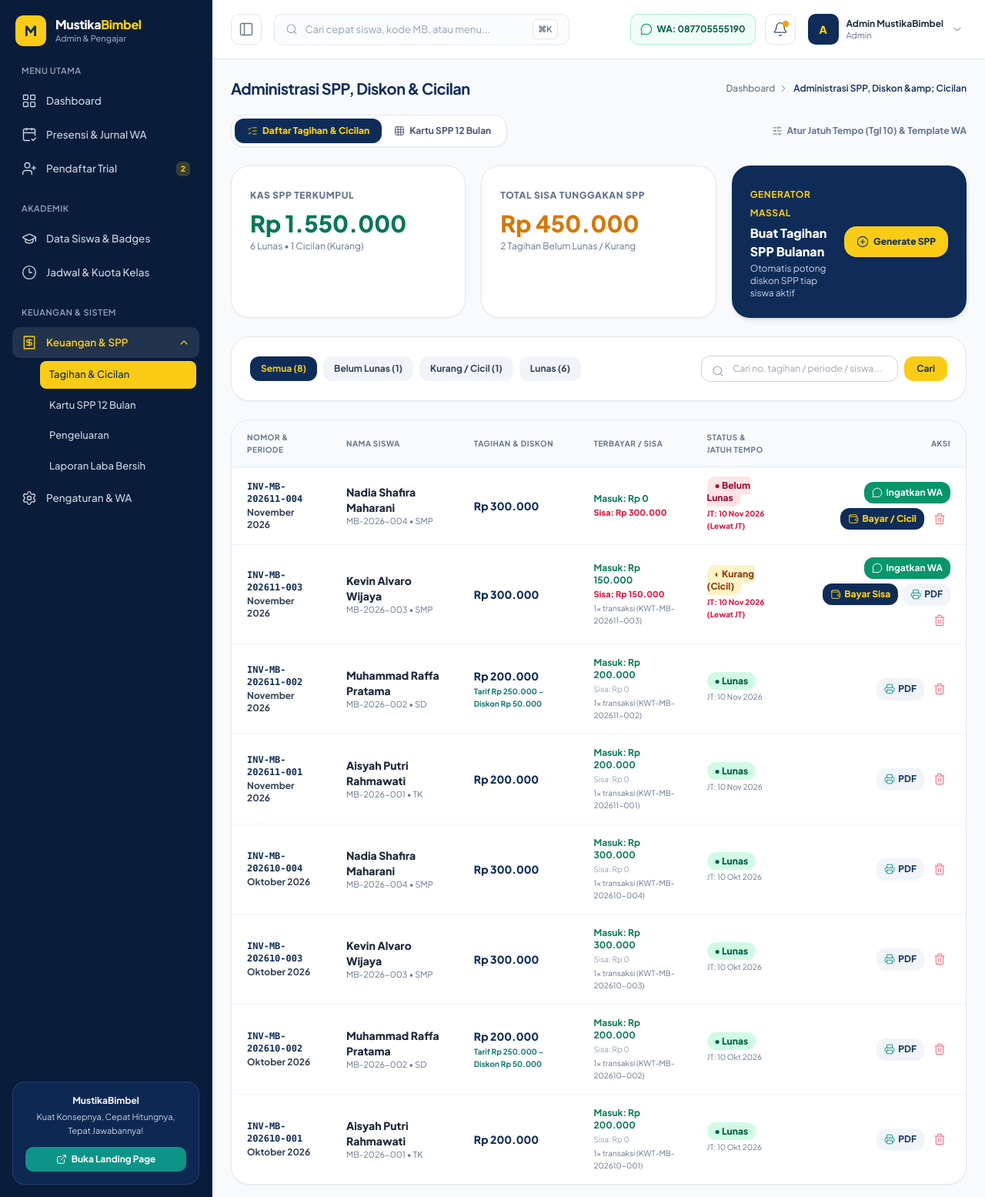
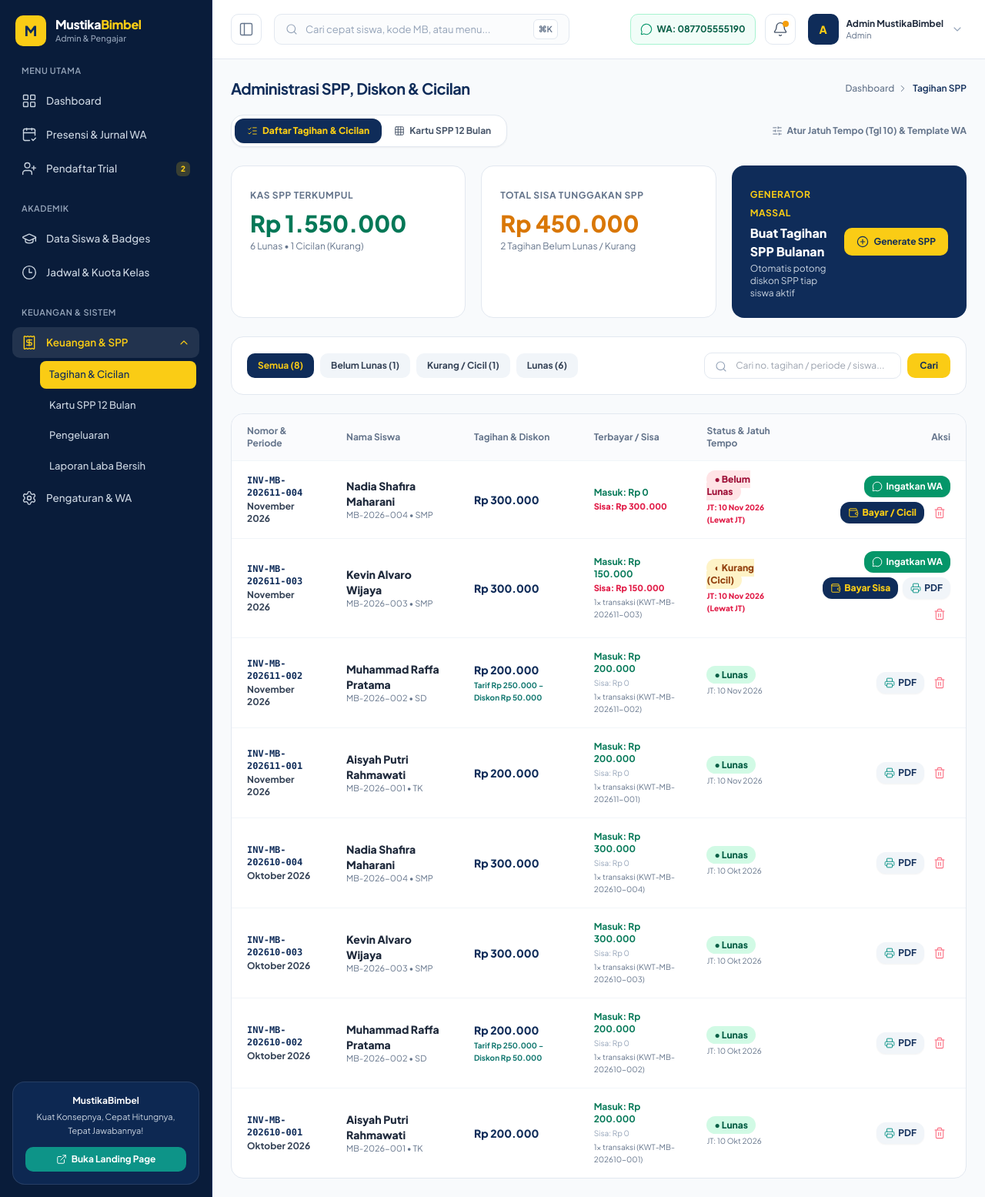
Before and after one commit to LuthfiMirza/mustika-bimbel, a Laravel app: page /admin/invoices in a window 1280 px wide. Shown: the whole page at 77% size. Run offline with Laravel 12, Linux system fonts and the light colour scheme; a user stored in the database is signed in; data comes from the database, SQL or seed files in the repository; some libraries are stand-ins or nearby versions.

Commit message:
style(finance): standardize invoices, expenses, reports, and settings with TailAdmin UI

```diff
--- a/resources/views/admin/invoices/card.blade.php
+++ b/resources/views/admin/invoices/card.blade.php
@@ -1,7 +1,8 @@
 @extends('layouts.admin')
 
 @section('title', 'Kartu SPP 12 Bulan — MustikaBimbel')
-@section('header_title', 'Kartu SPP Siswa 12 Bulan & Reminder Tunggakan')
+@section('header_title', 'Kartu SPP Siswa 12 Bulan')
+@section('breadcrumb', 'Kartu SPP 12 Bulan')
 
 @section('content')
 <div class="space-y-6">
@@ -49,7 +50,7 @@
     </div>
 
     <!-- 12-Month Matrix Card Table -->
-    <div class="bg-white rounded-3xl shadow-sm border border-slate-200 overflow-hidden">
+    <div class="bg-white rounded-2xl border border-slate-200 overflow-hidden">
         <div class="overflow-x-auto">
             <table class="w-full text-left text-xs text-slate-700 border-collapse">
                 <thead class="bg-[#0F2C59] text-white text-[10px] uppercase tracking-wider font-extrabold">
--- a/resources/views/admin/invoices/index.blade.php
+++ b/resources/views/admin/invoices/index.blade.php
@@ -2,6 +2,7 @@
 
 @section('title', 'Manajemen Tagihan SPP & Kwitansi — MustikaBimbel')
 @section('header_title', 'Administrasi SPP, Diskon & Cicilan')
+@section('breadcrumb', 'Tagihan SPP')
 
 @section('content')
 <div class="space-y-6"
@@ -59,30 +60,30 @@
 
     <!-- Top KPI Financial Cards -->
     <div class="grid grid-cols-1 sm:grid-cols-3 gap-5">
-        <div class="bg-white rounded-3xl p-6 shadow-sm border border-slate-200">
-            <span class="text-xs font-extrabold uppercase tracking-wider text-slate-500">Kas SPP Terkumpul</span>
+        <div class="bg-white rounded-2xl p-5 md:p-6 border border-slate-200">
+            <span class="text-xs font-bold uppercase tracking-wider text-slate-500">Kas SPP Terkumpul</span>
             <div class="text-2xl sm:text-3xl font-extrabold text-emerald-700 mt-2">
                 Rp {{ number_format($paidSum, 0, ',', '.') }}
             </div>
             <p class="text-xs text-slate-500 mt-1">{{ $paidCount }} Lunas &bull; {{ $partialCount }} Cicilan (Kurang)</p>
         </div>
 
-        <div class="bg-white rounded-3xl p-6 shadow-sm border border-slate-200">
-            <span class="text-xs font-extrabold uppercase tracking-wider text-slate-500">Total Sisa Tunggakan SPP</span>
+        <div class="bg-white rounded-2xl p-5 md:p-6 border border-slate-200">
+            <span class="text-xs font-bold uppercase tracking-wider text-slate-500">Total Sisa Tunggakan SPP</span>
             <div class="text-2xl sm:text-3xl font-extrabold text-amber-600 mt-2">
                 Rp {{ number_format($unpaidSum, 0, ',', '.') }}
             </div>
             <p class="text-xs text-slate-500 mt-1">{{ $unpaidCount + $partialCount }} Tagihan Belum Lunas / Kurang</p>
         </div>
 
-        <div class="bg-[#0F2C59] text-white rounded-3xl p-6 shadow-md flex items-center justify-between gap-4">
+        <div class="bg-[#0F2C59] text-white rounded-2xl p-5 md:p-6 flex items-center justify-between gap-4">
             <div>
                 <span class="text-xs font-bold uppercase tracking-wider text-[#FACC15]">Generator Massal</span>
                 <h3 class="text-base font-extrabold mt-1">Buat Tagihan SPP Bulanan</h3>
                 <p class="text-xs text-slate-300 mt-0.5">Otomatis potong diskon SPP tiap siswa aktif</p>
             </div>
             <button type="button" @click="generateModalOpen = true"
-                    class="px-4 py-3 rounded-2xl bg-[#FACC15] hover:bg-[#FFD100] text-[#0F2C59] text-xs font-extrabold shadow-md shrink-0 flex items-center gap-1.5 transition-all">
+                    class="px-4 py-2.5 rounded-[10px] bg-[#FACC15] hover:bg-[#FFD100] text-[#0F2C59] text-xs font-bold shrink-0 flex items-center gap-1.5 transition-all">
                 <i data-lucide="plus-circle" class="w-4 h-4"></i>
                 <span>Generate SPP</span>
             </button>
@@ -90,36 +91,36 @@
     </div>
 
     <!-- Filter & Search Bar -->
-    <div class="bg-white rounded-3xl p-6 shadow-sm border border-slate-200">
+    <div class="bg-white rounded-2xl p-5 border border-slate-200">
         <form method="GET" action="{{ route('admin.invoices.index') }}" class="flex flex-col md:flex-row items-center justify-between gap-4">
             <div class="flex flex-wrap items-center gap-2">
                 <a href="{{ route('admin.invoices.index', ['search' => $search]) }}"
-                   class="px-3.5 py-2 rounded-xl text-xs font-bold {{ $statusFilter === null ? 'bg-[#0F2C59] text-[#FACC15]' : 'bg-slate-100 text-slate-700 hover:bg-slate-200' }}">
+                   class="px-3.5 py-2 rounded-[10px] text-xs font-bold {{ $statusFilter === null ? 'bg-[#0F2C59] text-[#FACC15]' : 'bg-slate-100 text-slate-700 hover:bg-slate-200' }}">
                     Semua ({{ $totalInvoicesCount }})
                 </a>
                 <a href="{{ route('admin.invoices.index', ['status' => 'Belum Lunas', 'search' => $search]) }}"
-                   class="px-3.5 py-2 rounded-xl text-xs font-bold {{ $statusFilter === 'Belum Lunas' ? 'bg-rose-600 text-white' : 'bg-slate-100 text-slate-700 hover:bg-slate-200' }}">
+                   class="px-3.5 py-2 rounded-[10px] text-xs font-bold {{ $statusFilter === 'Belum Lunas' ? 'bg-rose-600 text-white' : 'bg-slate-100 text-slate-700 hover:bg-slate-200' }}">
                     Belum Lunas ({{ $unpaidCount }})
                 </a>
                 <a href="{{ route('admin.invoices.index', ['status' => 'Kurang', 'search' => $search]) }}"
-                   class="px-3.5 py-2 rounded-xl text-xs font-bold {{ $statusFilter === 'Kurang' ? 'bg-amber-500 text-white' : 'bg-slate-100 text-slate-700 hover:bg-slate-200' }}">
+                   class="px-3.5 py-2 rounded-[10px] text-xs font-bold {{ $statusFilter === 'Kurang' ? 'bg-amber-500 text-white' : 'bg-slate-100 text-slate-700 hover:bg-slate-200' }}">
                     Kurang / Cicil ({{ $partialCount }})
                 </a>
                 <a href="{{ route('admin.invoices.index', ['status' => 'Lunas', 'search' => $search]) }}"
-                   class="px-3.5 py-2 rounded-xl text-xs font-bold {{ $statusFilter === 'Lunas' ? 'bg-emerald-600 text-white' : 'bg-slate-100 text-slate-700 hover:bg-slate-200' }}">
+                   class="px-3.5 py-2 rounded-[10px] text-xs font-bold {{ $statusFilter === 'Lunas' ? 'bg-emerald-600 text-white' : 'bg-slate-100 text-slate-700 hover:bg-slate-200' }}">
                     Lunas ({{ $paidCount }})
                 </a>
             </div>
 
             <div class="flex items-center gap-2 w-full md:w-auto">
                 <div class="relative w-full md:w-64">
-                    <i data-lucide="search" class="w-4 h-4 text-slate-400 absolute left-3.5 top-3"></i>
+                    <i data-lucide="search" class="w-4 h-4 text-slate-400 absolute left-3.5 top-2.5"></i>
                     <input type="text" name="search" value="{{ $search }}"
                            placeholder="Cari no. tagihan / periode / siswa..."
-                           class="w-full pl-10 pr-3 py-2 rounded-xl border border-slate-300 text-xs focus:ring-2 focus:ring-[#0F2C59] outline-none">
+                           class="w-full pl-10 pr-3 py-2 rounded-[10px] border border-slate-200 text-xs focus:border-[#0F2C59] outline-none">
                 </div>
                 <button type="submit"
-                        class="px-4 py-2 rounded-xl text-xs font-bold text-[#0F2C59] bg-[#FACC15] hover:bg-[#FFD100]">
+                        class="px-4 py-2 rounded-[10px] text-xs font-bold text-[#0F2C59] bg-[#FACC15] hover:bg-[#FFD100]">
                     Cari
                 </button>
             </div>
@@ -127,10 +128,10 @@
     </div>
 
     <!-- Table of Invoices -->
-    <div class="bg-white rounded-3xl shadow-sm border border-slate-200 overflow-hidden">
+    <div class="bg-white rounded-2xl border border-slate-200 overflow-hidden">
         <div class="overflow-x-auto">
             <table class="w-full text-left text-xs text-slate-700">
-                <thead class="bg-slate-50 text-slate-500 uppercase tracking-wider font-extrabold border-b border-slate-200 text-[10px]">
+                <thead class="bg-slate-50/70 text-slate-500 font-semibold border-b border-slate-100 text-xs">
                     <tr>
                         <th class="px-5 py-3.5">Nomor &amp; Periode</th>
                         <th class="px-5 py-3.5">Nama Siswa</th>
```
Also changed, not shown: resources/views/admin/expenses/index.blade.php (+10 -9 lines), resources/views/admin/reports/index.blade.php (+14 -13 lines), resources/views/admin/settings/index.blade.php (+7 -6 lines).
